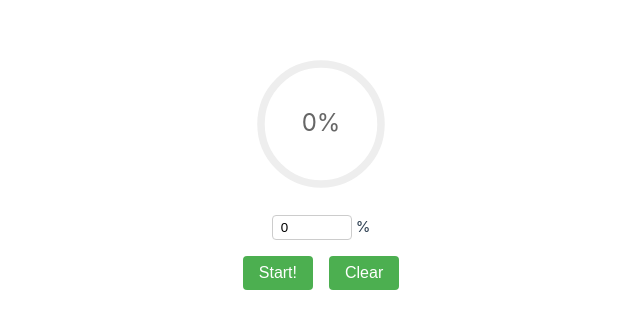
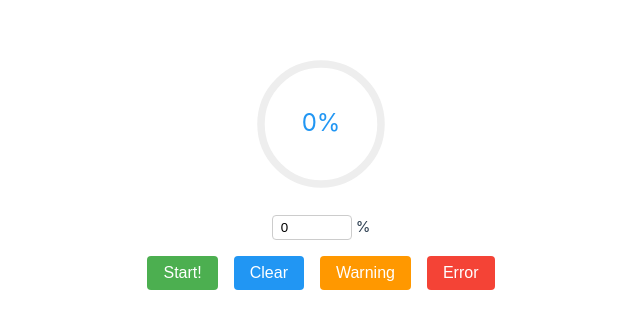
Before and after one commit to Vrolok15/test-vue-progress-bars, a Vue app in the folder test-vue/: page / in a window 1280 px wide. Shown: the part 231-560 px from the top of the page, without its empty margins (319-959 px from the left). Built offline with nearby package versions, Linux system fonts and the light colour scheme; the HTML template or start-up script is replaced by a standard one.

Commit message:
Added states to progress bar and new buttons

```diff
--- a/test-vue/src/App.vue
+++ b/test-vue/src/App.vue
@@ -2,20 +2,37 @@
 import Button from './components/Button.vue'
 import ProgressBar from './components/ProgressBar.vue'
 import PercentInput from './components/PercentInput.vue'
-import { ref } from 'vue'
+import { ref, computed } from 'vue'
 
-const percentage = ref(0)
+const percentage = ref<number | null>(0)
 const interval = ref<ReturnType<typeof setInterval> | null>(null)
+const currentState = ref<'progress' | 'complete' | 'warning' | 'error'>('progress')
+const stateMessage = ref<string>('')
+
+const progressState = computed(() => {
+  if (interval.value) return 'progress'
+  return currentState.value
+})
+
+const handleStateChange = (state: 'progress' | 'complete' | 'warning' | 'error', message?: string) => {
+  currentState.value = state
+  stateMessage.value = message || ''
+}
 
 const startProgress = () => {
   if (!percentage.value || percentage.value >= 100) {
     percentage.value = 0
   }
+  currentState.value = 'progress'
+  stateMessage.value = ''
   interval.value = setInterval(() => {
-    percentage.value++
-    if (percentage.value >= 100) {
-      clearInterval(interval.value!)
-      interval.value = null
+    if (percentage.value !== null) {
+      percentage.value++
+      if (percentage.value >= 100) {
+        clearInterval(interval.value!)
+        interval.value = null
+        currentState.value = 'complete'
+      }
     }
   }, 100)
 }
@@ -26,24 +43,62 @@ const stopOrClear = () => {
     interval.value = null
   } else {
     percentage.value = 0
+    currentState.value = 'progress'
+    stateMessage.value = ''
   }
+}
+
+const setWarning = () => {
+  if (interval.value) {
+    clearInterval(interval.value)
+    interval.value = null
+  }
+  currentState.value = 'warning'
+  stateMessage.value = 'Warning state activated'
+}
+
+const setError = () => {
+  if (interval.value) {
+    clearInterval(interval.value)
+    interval.value = null
+  }
+  currentState.value = 'error'
+  stateMessage.value = 'Error state activated'
 }
 </script>
 
 <template>
   <main>
     <div class="progress-container">
-      <ProgressBar :progress="percentage" />
-      <PercentInput v-model="percentage" :disabled="!!interval" />
+      <ProgressBar :progress="percentage ?? 0" :state="progressState" />
+      <PercentInput
+        v-model="percentage"
+        :disabled="!!interval"
+        @state-change="handleStateChange"
+      />
+      <p v-if="stateMessage" class="state-message" :class="currentState">
+        {{ stateMessage }}
+      </p>
     </div>
     <div class="button-container">
-      <Button label="Start!" :onClick="startProgress" />
-      <Button :label="interval ? 'Stop!' : 'Clear'" :onClick="stopOrClear" />
+      <Button
+        v-if="!interval"
+        label="Start!"
+        :onClick="startProgress"
+      />
+      <Button
+        :label="interval ? 'Stop' : 'Clear'"
+        :onClick="stopOrClear"
+        :variant="interval ? 'default' : 'clear'"
+      />
+      <Button label="Warning" :onClick="setWarning" variant="warning" />
+      <Button label="Error" :onClick="setError" variant="error" />
     </div>
   </main>
 </template>
 
 <style>
+@import './assets/variables.css';
 /* Global styles without scoped */
 #app {
   display: flex;
@@ -85,4 +140,26 @@ main {
   align-items: center;
   width: 100%;
 }
+
+.state-message {
+  margin-top: 0.5rem;
+  font-size: 0.9rem;
+  font-weight: 500;
+}
+
+.state-message.warning {
+  color: var(--color-orange);
+}
+
+.state-message.error {
+  color: var(--color-red);
+}
+
+.state-message.complete {
+  color: var(--color-green);
+}
+
+.state-message.progress {
+  color: var(--color-blue);
+}
 </style>
--- /dev/null
+++ b/test-vue/src/assets/variables.css
@@ -0,0 +1,7 @@
+:root {
+  --color-blue: #2196F3;
+  --color-green: #4CAF50;
+  --color-orange: #FF9800;
+  --color-red: #F44336;
+  --color-gray: #666;
+}
--- a/test-vue/src/components/Button.vue
+++ b/test-vue/src/components/Button.vue
@@ -1,28 +1,53 @@
 <script setup lang="ts">
-defineProps<{
-  label: string,
+interface Props {
+  label: string
   onClick: () => void
-}>()
+  variant?: 'default' | 'clear' | 'warning' | 'error'
+}
+
+const props = withDefaults(defineProps<Props>(), {
+  variant: 'default'
+})
 </script>
 
 <template>
-  <button class="custom-button" @click="onClick">
+  <button
+    class="custom-button"
+    :class="variant"
+    @click="onClick"
+  >
     {{ label }}
   </button>
 </template>
 
+<style>
+@import '../assets/variables.css';
+</style>
+
 <style scoped>
 .custom-button {
   padding: 8px 16px;
-  background-color: #4CAF50;
   color: white;
   border: none;
   border-radius: 4px;
   cursor: pointer;
   font-size: 16px;
+  background-color: var(--color-green);
+}
+
+.custom-button.clear {
+  background-color: var(--color-blue);
+}
+
+.custom-button.warning {
+  background-color: var(--color-orange);
+}
+
+.custom-button.error {
+  background-color: var(--color-red);
 }
 
 .custom-button:hover {
-  background-color: #45a049;
+  opacity: 0.9;
 }
 </style>
--- a/test-vue/src/components/PercentInput.vue
+++ b/test-vue/src/components/PercentInput.vue
@@ -1,28 +1,48 @@
 <script setup lang="ts">
-const props = defineProps<{
-  modelValue: number,
+interface Props {
+  modelValue: number | null
   disabled?: boolean
-}>()
+}
+
+const props = defineProps<Props>()
 
 const emit = defineEmits<{
-  'update:modelValue': [value: number]
+  'update:modelValue': [value: number | null]
+  'stateChange': [state: 'progress' | 'complete' | 'warning' | 'error', message?: string]
 }>()
 
 const updateValue = (event: Event) => {
   const input = event.target as HTMLInputElement
-  let value = Math.min(100, Math.max(0, Number(input.value)))
-  emit('update:modelValue', value)
+  const value = input.value
+
+  if (value === '') {
+    emit('update:modelValue', null)
+    emit('stateChange', 'warning', 'No value')
+    return
+  }
+
+  const numValue = Number(value)
+  if (isNaN(numValue)) {
+    emit('stateChange', 'error', 'Input is not a number')
+    return
+  }
+
+  const boundedValue = Math.min(100, Math.max(0, numValue))
+  emit('update:modelValue', boundedValue)
+
+  if (boundedValue === 100) {
+    emit('stateChange', 'complete')
+  } else {
+    emit('stateChange', 'progress')
+  }
 }
 </script>
 
 <template>
   <div class="percent-input">
     <input
-      type="number"
-      :value="modelValue"
+      :value="modelValue ?? ''"
       :disabled="disabled"
-      min="0"
-      max="100"
       @input="updateValue"
     >
     <span>%</span>
--- a/test-vue/src/components/ProgressBar.vue
+++ b/test-vue/src/components/ProgressBar.vue
@@ -1,10 +1,28 @@
 <script setup lang="ts">
-defineProps<{
+import { computed } from 'vue'
+
+interface Props {
   progress: number
-}>()
+  state?: 'progress' | 'complete' | 'warning' | 'error'
+}
+
+const props = withDefaults(defineProps<Props>(), {
+  state: 'progress'
+})
 
 const radius = 40
 const circumference = 2 * Math.PI * radius
+
+const stateColors = {
+  progress: 'var(--color-blue)',
+  complete: 'var(--color-green)',
+  warning: 'var(--color-orange)',
+  error: 'var(--color-red)'
+}
+
+const strokeColor = computed(() => stateColors[props.state])
+const showIcon = computed(() => props.state === 'warning' || props.state === 'error' || props.state === 'complete')
+const iconName = computed(() => props.state === 'complete' ? 'check_circle' : props.state)
 </script>
 
 <template>
@@ -25,27 +43,47 @@ const circumference = 2 * Math.PI * radius
         cy="50"
         :r="radius"
         fill="none"
-        stroke="#4CAF50"
+        :stroke="strokeColor"
         stroke-width="5"
         stroke-linecap="round"
         :stroke-dasharray="circumference"
         :stroke-dashoffset="circumference - (progress / 100) * circumference"
         transform="rotate(-90 50 50)"
       />
-      <!-- Percentage text -->
+      <!-- Percentage text or icon -->
       <text
+        v-if="!showIcon"
         x="50"
         y="50"
         text-anchor="middle"
         dominant-baseline="middle"
         font-size="16"
-        fill="#666"
+        :fill="strokeColor"
       >
         {{ Math.round(progress) }}%
       </text>
+      <foreignObject
+        v-else
+        x="30"
+        y="30"
+        width="40"
+        height="40"
+      >
+        <span
+          class="material-symbols-outlined"
+          :style="{ color: strokeColor }"
+        >
+          {{ iconName }}
+        </span>
+      </foreignObject>
     </svg>
   </div>
 </template>
+
+<style>
+@import '../assets/variables.css';
+@import url('https://fonts.googleapis.com/css2?family=Material+Symbols+Outlined:opsz,wght,FILL,GRAD@20..48,100..700,0..1,-50..200&icon_names=warning,error,check_circle');
+</style>
 
 <style scoped>
 .progress-circle {
@@ -57,4 +95,13 @@ const circumference = 2 * Math.PI * radius
 circle {
   transition: stroke-dashoffset 0.3s ease;
 }
+
+.material-symbols-outlined {
+  font-size: 32px;
+  display: flex;
+  justify-content: center;
+  align-items: center;
+  width: 100%;
+  height: 100%;
+}
 </style>
```
